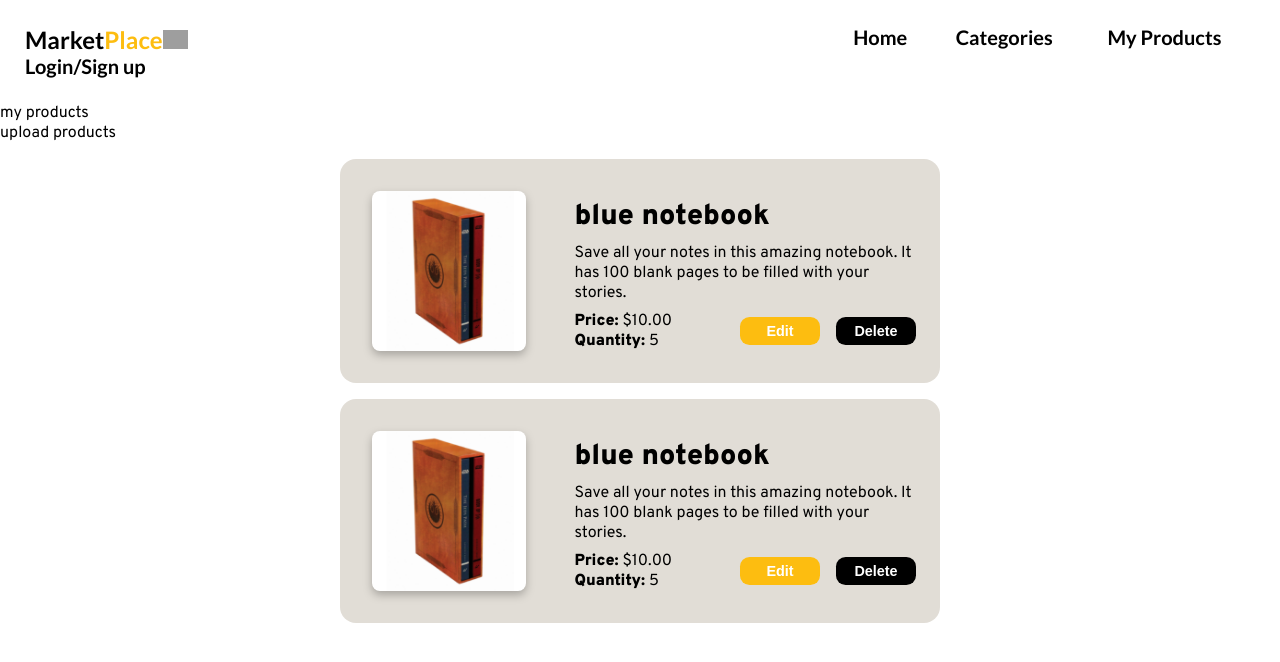
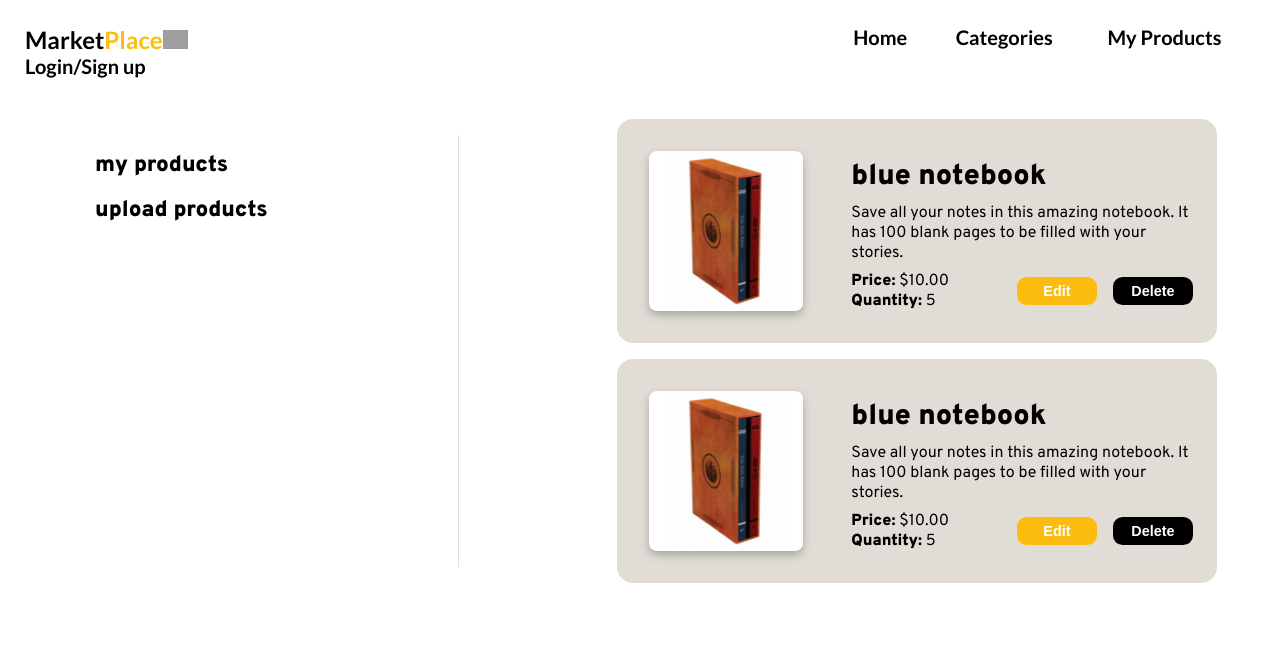
Before and after one commit to davidgdev/the-market-place, a React (Create React App) app: page /seller in a window 1280 px wide. Shown: the top 662 px of the page. Built offline with nearby package versions, Linux system fonts and the light colour scheme; grey boxes are pictures that could not be loaded.

Commit message:
Adds SellerProducts Page

```diff
--- /dev/null
+++ b/src/components/SideMenu.jsx
@@ -0,0 +1,15 @@
+import React from 'react';
+import '../sass/components/_SideMenu.scss';
+
+function SideMenu({category}){
+    return (
+      <nav className="sideMenu">
+        <ul>
+          <li className="sideMenu__nav"><a className="sideMenu__link" href="/seller">my products</a></li>
+          <li className="sideMenu__nav"><a className="sideMenu__link" href="/upload">upload products</a></li>
+        </ul>
+      </nav>
+    );
+}
+
+export default SideMenu;
--- a/src/pages/SellerProducts.jsx
+++ b/src/pages/SellerProducts.jsx
@@ -1,13 +1,15 @@
 import React from 'react';
+import '../sass/pages/_SellerProducts.scss';
 import SellerProductList from '../components/SellerProductList';
+import SideMenu from '../components/SideMenu';
 
 function SellerProducts () {
     return (
-        <>
-        <p>my products</p>
-        <p>upload products</p>
-        <SellerProductList products="" btn_text_1="Edit" btn_text_2="Delete"/>
-        </>
+        <main className="seller">
+            <SideMenu />
+            <div className="seller__separator"/>
+            <SellerProductList products="" btn_text_1="Edit" btn_text_2="Delete"/>
+        </main>
     )
 };
 
--- /dev/null
+++ b/src/sass/components/_SideMenu.scss
@@ -0,0 +1,19 @@
+@import '../abstracts/variables';
+
+.sideMenu {
+    margin: 3rem 2rem;
+
+    &__nav {
+        margin-bottom: 1rem;
+        list-style-type: none;
+    }
+
+    &__link {
+        font-size: 1.4rem;
+        font-weight: bold;
+        list-style-type: none;
+        color: black;
+
+    }
+
+}
--- /dev/null
+++ b/src/sass/pages/_SellerProducts.scss
@@ -0,0 +1,14 @@
+@import '../abstracts/variables';
+
+.seller {
+    display: flex;
+    justify-content: space-around;
+
+    &__separator {
+
+        width: 1px;
+        border-right: 1px solid $light-brown;
+        margin: 2rem;
+    }
+
+}
```
